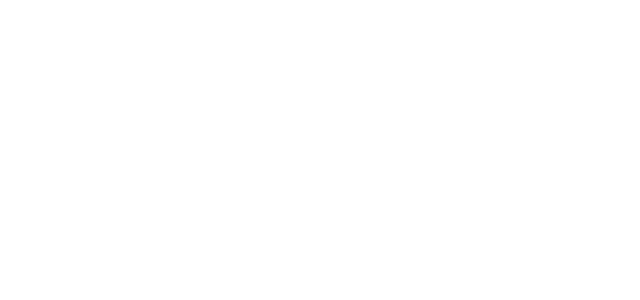
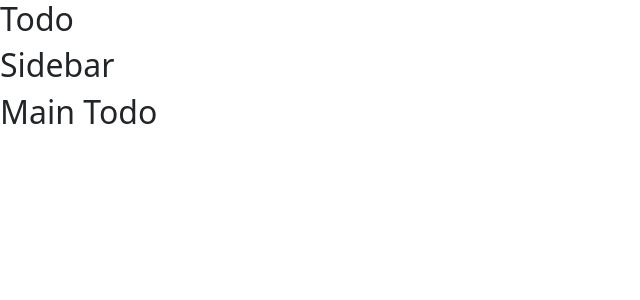
Before and after one commit to priyan1995/React-fundamenals, a React (Create React App) app: page /todo in a window 1280 px wide. Shown: the top 300 px of the page, without its empty margins (0-640 px from the left). Built offline with nearby package versions, Linux system fonts and the light colour scheme.

Commit message:
routing and main components added

```diff
--- a/src/App.js
+++ b/src/App.js
@@ -21,6 +21,7 @@
 import { LazyLoadComponent } from './components/Lazy-Load/LazyLoad';
 import { Calculator } from './calculator';
 import { Chat } from './chat/Chat';
+import { Todo } from './todo';
 
 function App() {
 
@@ -100,6 +101,11 @@
             <Chat />
           </Route>
 
+          <Route path="/todo">
+            <Todo />
+          </Route>
+
+
 
         </Switch>
 
--- a/src/components/Home.js
+++ b/src/components/Home.js
@@ -51,6 +51,9 @@
                         <Link to="/chat">Chat</Link>
                     </li>
 
+                    <li>
+                        <Link to="/todo">Todo</Link>
+                    </li>
 
                 </ul>
 
--- /dev/null
+++ b/src/components/Todo/Main.jsx
@@ -0,0 +1,9 @@
+import React from 'react';
+
+export const Main = () => {
+    return (
+        <>
+            <h2>Main Todo</h2>
+        </>
+    )
+}
--- /dev/null
+++ b/src/components/Todo/Sidebar.jsx
@@ -0,0 +1,9 @@
+import React from 'react';
+
+export const Sidebar = () => {
+    return(
+        <>
+            <h2>Sidebar</h2>
+        </>
+    )
+}
--- /dev/null
+++ b/src/todo/index.jsx
@@ -0,0 +1,18 @@
+import React from 'react';
+import { Main } from '../components/Todo/Main';
+import { Sidebar } from '../components/Todo/Sidebar';
+
+export const Todo = () => {
+    return (
+        <>
+            <h2>Todo</h2>
+
+            <Sidebar>
+            </Sidebar>
+
+            <Main>
+
+            </Main>
+        </>
+    )
+}
```
